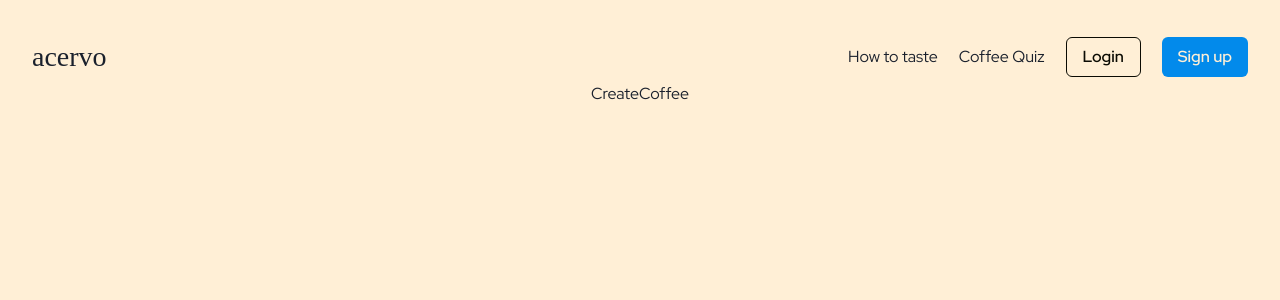
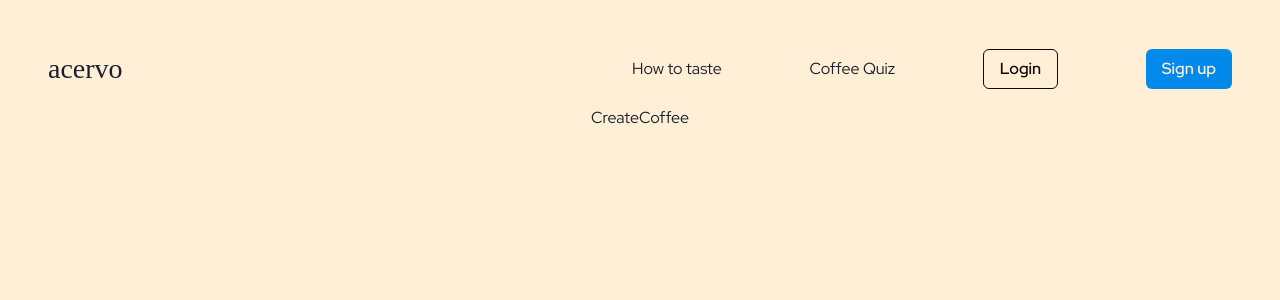
Before and after one commit to YaneUlly/acervo-front, a React (Vite) app in the folder acervo-front/: page /coffeetaste/create in a window 1280 px wide. Shown: the top 300 px of the page. Built offline with nearby package versions, Linux system fonts and the light colour scheme; a web font is replaced by a local one.

Commit message:
Finish the styles for the navbar

```diff
--- a/acervo-front/src/components/Navbar.jsx
+++ b/acervo-front/src/components/Navbar.jsx
@@ -1,7 +1,18 @@
 import { Link } from 'react-router-dom';
 import { AuthContext } from '../context/auth.context';
 import { useContext } from 'react';
-import { Box, Flex, Button, Text } from '@chakra-ui/react';
+import {
+  Box,
+  Flex,
+  Button,
+  Text,
+  IconButton,
+  Menu,
+  MenuButton,
+  MenuList,
+  MenuItem,
+} from '@chakra-ui/react';
+import { HamburgerIcon } from '@chakra-ui/icons';
 
 function Navbar() {
   const { isLoggedIn, logoutUser } = useContext(AuthContext);
@@ -9,12 +20,14 @@ function Navbar() {
   return (
     <nav>
       <Flex
-        display='flex'
+        as='header'
         justifyContent='space-between'
         alignItems='center'
+        position='sticky'
         top='0'
-        position='sticky'
-        height='50px'
+        zIndex='sticky'
+        bg='#FFEFD6'
+        p={4}
       >
         <Box>
           <Link to='/'>
@@ -24,14 +37,60 @@ function Navbar() {
           </Link>
         </Box>
 
+        {/* Hamburger Icon */}
+        <Box display={{ base: 'block', md: 'block', lg: 'none' }}>
+          <Menu>
+            <MenuButton
+              as={IconButton}
+              aria-label='Options'
+              icon={<HamburgerIcon />}
+              variant='outline'
+            />
+            <MenuList>
+              {isLoggedIn ? (
+                <>
+                  <MenuItem>
+                    <Link to='/howtotaste'>How to taste</Link>
+                  </MenuItem>
+                  <MenuItem>
+                    <Link to='/coffeequiz'>Coffee Quiz</Link>
+                  </MenuItem>
+                  <MenuItem>
+                    <Link to='/coffeehub'>Coffee Hub</Link>
+                  </MenuItem>
+                  <MenuItem>
+                    <Link to='/coffeetaste'>My Coffee Track</Link>
+                  </MenuItem>
+                  <MenuItem onClick={logoutUser}>Logout</MenuItem>
+                </>
+              ) : (
+                <>
+                  <MenuItem>
+                    <Link to='/howtotaste'>How to taste</Link>
+                  </MenuItem>
+                  <MenuItem>
+                    <Link to='/coffeequiz'>Coffee Quiz</Link>
+                  </MenuItem>
+                  <MenuItem>
+                    <Link to='/login'>Login</Link>
+                  </MenuItem>
+                  <MenuItem>
+                    <Link to='/signup'>Sign up</Link>
+                  </MenuItem>
+                </>
+              )}
+            </MenuList>
+          </Menu>
+        </Box>
+
+        {/* Desktop Navigation */}
         <Box
-          display='Flex'
-          flexDirection='flex-end'
+          display={{ base: 'none', lg: 'flex' }}
+          width='600px'
           justifyContent='space-between'
-          width='600px'
           alignItems='center'
         >
-          {isLoggedIn && (
+          {isLoggedIn ? (
             <>
               <Link to='/howtotaste'>How to taste</Link>
               <Link to='/coffeequiz'>Coffee Quiz</Link>
@@ -50,24 +109,10 @@ function Navbar() {
                 Logout
               </Button>
             </>
-          )}
-        </Box>
-
-        {!isLoggedIn && (
-          <>
-            <Box
-              display='Flex'
-              flexDirection='flex-end'
-              justifyContent='space-between'
-              width='400px'
-              alignItems='center'
-            >
-              <Link to='/howtotaste' _hover={{ color: '#028AEB' }}>
-                How to taste
-              </Link>
-              <Link to='/coffeequiz' _hover={{ color: '#028AEB' }}>
-                Coffee Quiz
-              </Link>
+          ) : (
+            <>
+              <Link to='/howtotaste'>How to taste</Link>
+              <Link to='/coffeequiz'>Coffee Quiz</Link>
               <Button
                 variant='outline'
                 colorScheme='#028AEB'
@@ -91,9 +136,9 @@ function Navbar() {
                   Sign up
                 </Button>
               </Link>
-            </Box>
-          </>
-        )}
+            </>
+          )}
+        </Box>
       </Flex>
     </nav>
   );
--- a/acervo-front/src/index.css
+++ b/acervo-front/src/index.css
@@ -1,4 +1,5 @@
 * {
   font-family: 'Red Hat Display', sans-serif;
   background-color: #ffefd6;
+  max-width: none !important;
 }
```
